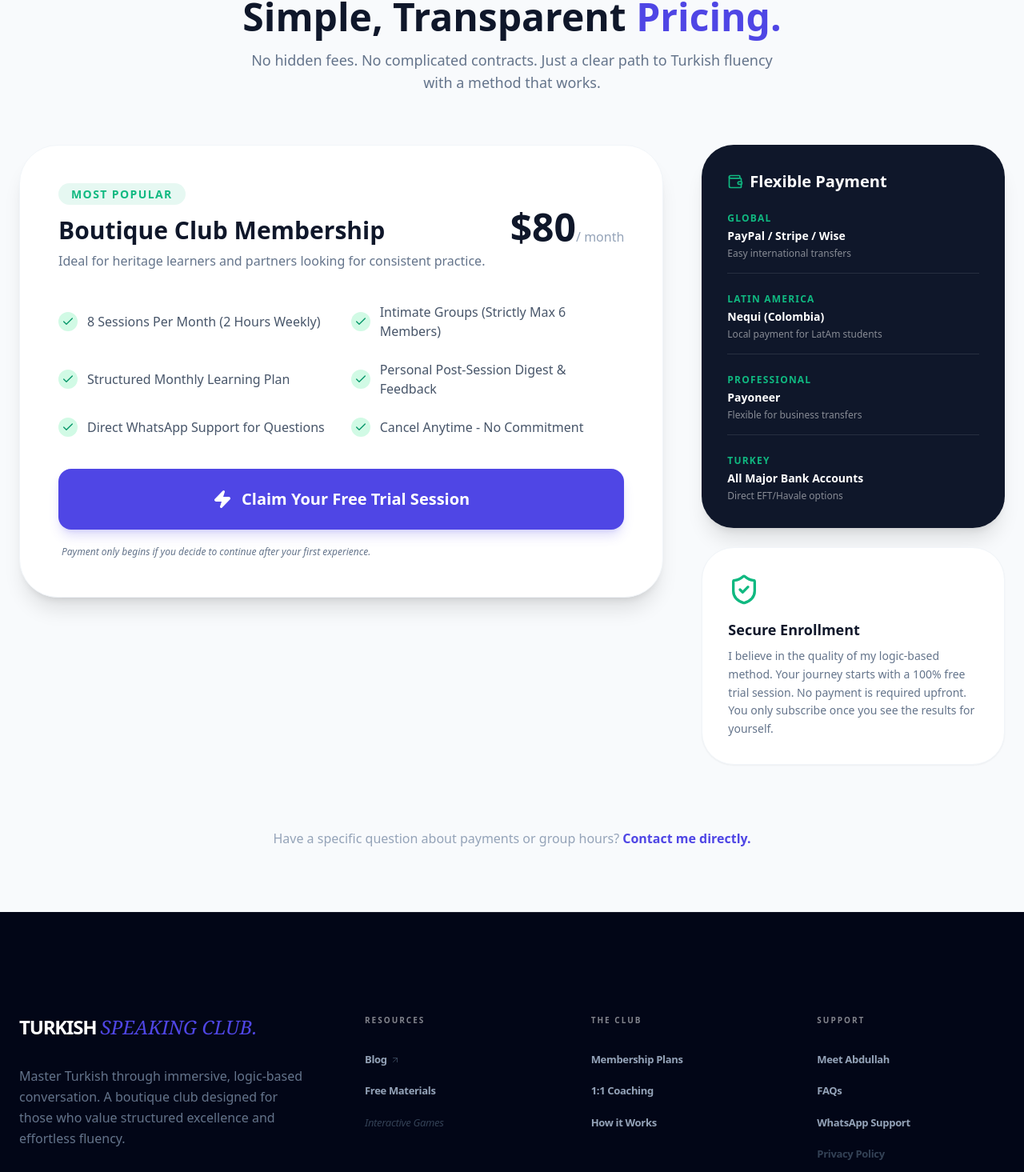
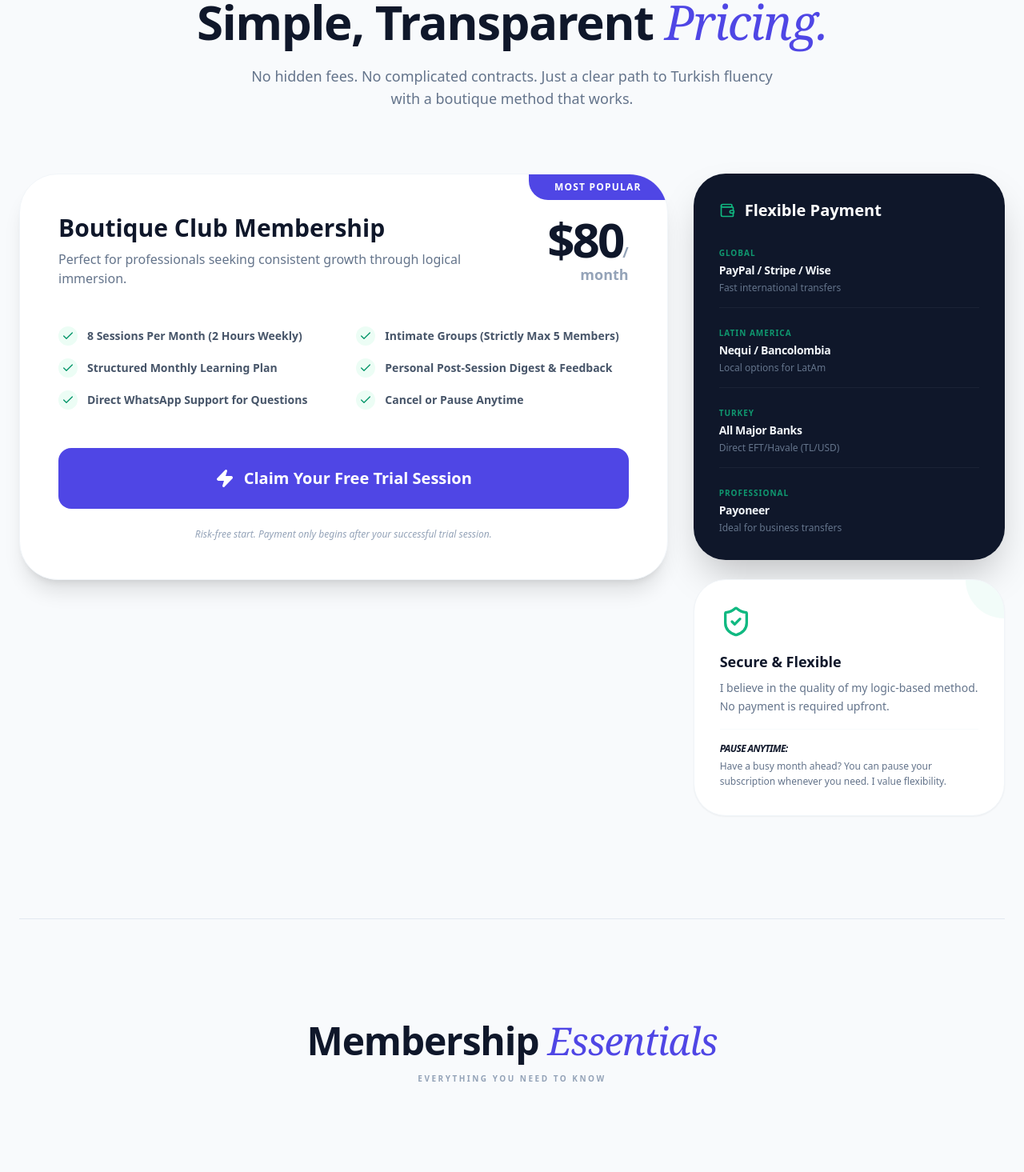
Before and after one commit to corduka/turkish-speaking-club, a React (Vite) app: page /membership in a window 1280 px wide. Shown: the part 131-1596 px from the top of the page at 80% size. Built offline with nearby package versions, Linux system fonts and the light colour scheme.

Commit message:
Create FAQItem.jsx component  and implement it to home and membership pages

```diff
--- /dev/null
+++ b/src/components/FAQItem.jsx
@@ -0,0 +1,73 @@
+import React, { useState } from 'react';
+import { motion, AnimatePresence } from 'framer-motion';
+import { Link } from 'react-router-dom';
+import { Plus, Minus, ArrowUpRight } from 'lucide-react';
+
+// 1. Tekil Satır Bileşeni (Daha önce yaptığın yapı)
+const Item = ({ question, answer, isOpen, onToggle }) => {
+  return (
+    <div className="border-b border-slate-100 last:border-0">
+      <button
+        onClick={onToggle}
+        className="w-full py-6 flex items-center justify-between text-left transition-colors group"
+      >
+        <span className={`text-lg font-bold transition-colors duration-300 ${
+          isOpen ? 'text-brand-primary' : 'text-slate-800 group-hover:text-brand-primary'
+        }`}>
+          {question}
+        </span>
+        <div className={`transition-colors duration-300 ${isOpen ? 'text-brand-primary' : 'text-slate-300'}`}>
+          {isOpen ? <Minus className="w-4 h-4" strokeWidth={3} /> : <Plus className="w-4 h-4" strokeWidth={3} />}
+        </div>
+      </button>
+      <AnimatePresence initial={false}>
+        {isOpen && (
+          <motion.div
+            initial={{ height: 0, opacity: 0 }}
+            animate={{ height: "auto", opacity: 1 }}
+            exit={{ height: 0, opacity: 0 }}
+            transition={{ duration: 0.3, ease: "easeInOut" }}
+            className="overflow-hidden"
+          >
+            <p className="pb-6 text-slate-500 leading-relaxed text-base">{answer}</p>
+          </motion.div>
+        )}
+      </AnimatePresence>
+    </div>
+  );
+};
+
+// 2. Esas Kullanacağın Bileşen (Liste + Link + "Biri açılınca diğeri kapansın" mantığı)
+const FAQItem = ({ items = [] }) => {
+  const [activeIndex, setActiveIndex] = useState(null);
+
+  return (
+    <div className="w-full">
+      {/* Liste Döngüsü */}
+      <div className="space-y-2">
+        {items.map((item, i) => (
+          <Item
+            key={i}
+            question={item.q}
+            answer={item.a}
+            isOpen={activeIndex === i}
+            onToggle={() => setActiveIndex(activeIndex === i ? null : i)}
+          />
+        ))}
+      </div>
+
+      {/* İstediğin "View All" Linki */}
+      <div className="mt-20 text-center">
+        <Link
+          to="/faq"
+          className="inline-flex items-center gap-2 text-slate-400 hover:text-brand-primary font-bold text-xs uppercase tracking-[0.2em] transition-all group"
+        >
+          <span>View All Frequently Asked Questions</span>
+          <ArrowUpRight className="w-4 h-4 group-hover:translate-x-0.5 group-hover:-translate-y-0.5 transition-transform" />
+        </Link>
+      </div>
+    </div>
+  );
+};
+
+export default FAQItem;
--- a/src/pages/Membership.jsx
+++ b/src/pages/Membership.jsx
@@ -1,31 +1,37 @@
 import React from 'react';
 import { motion } from 'framer-motion';
 import { useForm } from '../context/FormContext';
-import { Check, Globe, Wallet, ShieldCheck, Zap } from 'lucide-react';
+import { Check, Wallet, ShieldCheck, Zap, ArrowRight, MessageCircle } from 'lucide-react';
+import FAQItem from '../components/FAQItem';
 
-const pricingDetails = [
-  {
+
+const pricingDetails = {
   name: "Boutique Club Membership",
-    price: "80", // Örnektir, dilediğin gibi güncelleyebilirsin
+  price: "80",
   period: "/ month",
-    description: "Ideal for heritage learners and partners looking for consistent practice.",
+  description: "Perfect for professionals seeking consistent growth through logical immersion.",
   features: [
     "8 Sessions Per Month (2 Hours Weekly)",
-      "Intimate Groups (Strictly Max 6 Members)",
+    "Intimate Groups (Strictly Max 5 Members)",
     "Structured Monthly Learning Plan",
     "Personal Post-Session Digest & Feedback",
     "Direct WhatsApp Support for Questions",
-      "Cancel Anytime - No Commitment"
-    ],
-    highlight: true
-  }
+    "Cancel or Pause Anytime"
+  ]
+};
+
+const paymentMethods = [
+  { name: "Global", icons: "PayPal / Stripe / Wise", desc: "Fast international transfers" },
+  { name: "Latin America", icons: "Nequi / Bancolombia", desc: "Local options for LatAm" },
+  { name: "Turkey", icons: "All Major Banks", desc: "Direct EFT/Havale (TL/USD)" },
+  { name: "Professional", icons: "Payoneer", desc: "Ideal for business transfers" }
 ];
 
-const paymentMethods = [
-  { name: "Global", icons: "PayPal / Stripe / Wise", desc: "Easy international transfers" },
-  { name: "Latin America", icons: "Nequi (Colombia)", desc: "Local payment for LatAm students" },
-  { name: "Professional", icons: "Payoneer", desc: "Flexible for business transfers" },
-  { name: "Turkey", icons: "All Major Bank Accounts", desc: "Direct EFT/Havale options" }
+const membershipFAQs = [
+  { q: "How does the free trial work?", a: "Your first session is 100% free. It’s an opportunity to experience the logic-based method and see if the group dynamic fits your style. No credit card is required to join the trial." },
+  { q: "Can I pause my membership?", a: "Yes. If you have a busy month or a vacation planned, you can pause your subscription anytime. We value flexibility as much as consistency." },
+  { q: "How are groups formed?", a: "Groups are curated personally by Abdullah based on your level (A1-C2) and timezone. We ensure that every member in your circle is at a similar proficiency level." },
+  { q: "What is the payment schedule?", a: "Payment is requested monthly via a subscription model, only after you complete your free trial and decide to move forward with the club." }
 ];
 
 export default function Membership() {
@@ -35,103 +41,140 @@ export default function Membership() {
     <main className="pt-32 pb-20 px-6 bg-slate-50 min-h-screen">
       <div className="max-w-7xl mx-auto">
 
-        {/* Başlık */}
-        <div className="text-center mb-16">
+        {/* Header Section */}
+        <div className="text-center mb-20">
           <motion.h1
             initial={{ opacity: 0, y: 20 }}
             animate={{ opacity: 1, y: 0 }}
-            className="text-4xl md:text-5xl font-extrabold mb-4"
+            className="text-5xl md:text-6xl font-black mb-6 tracking-tight text-slate-900"
           >
-            Simple, Transparent <span className="text-brand-primary">Pricing.</span>
+            Simple, Transparent <span className="text-brand-primary italic font-serif font-light">Pricing.</span>
           </motion.h1>
-          <p className="text-slate-500 text-lg max-w-2xl mx-auto">
-            No hidden fees. No complicated contracts. Just a clear path to Turkish fluency with a method that works.
+          <p className="text-slate-500 text-lg max-w-2xl mx-auto font-medium">
+            No hidden fees. No complicated contracts. Just a clear path to Turkish fluency with a boutique method that works.
           </p>
         </div>
 
-        <div className="grid lg:grid-cols-3 gap-12 items-start">
+        <div className="grid lg:grid-cols-3 gap-8 items-start">
 
-          {/* 1. PAKET TABLOSU (2/3 Genişlik) */}
+          {/* 1. Main Pricing Card */}
           <motion.div
             initial={{ opacity: 0, x: -20 }}
             animate={{ opacity: 1, x: 0 }}
-            className="lg:col-span-2 bg-white rounded-[3rem] p-8 md:p-12 shadow-xl border border-slate-100"
+            className="lg:col-span-2 bg-white rounded-[3rem] p-8 md:p-12 shadow-xl border border-slate-100 relative overflow-hidden"
           >
-            <div className="flex flex-col md:flex-row justify-between items-start md:items-center mb-10 gap-6">
+            <div className="absolute top-0 right-0 bg-brand-primary text-white px-8 py-2 rounded-bl-3xl font-bold text-xs uppercase tracking-widest">
+              Most Popular
+            </div>
+
+            <div className="flex flex-col md:flex-row justify-between items-start md:items-center mb-12 gap-6">
               <div>
-                <span className="bg-brand-secondary/10 text-brand-secondary px-4 py-1 rounded-full text-sm font-bold uppercase tracking-widest">
-                  Most Popular
-                </span>
-                <h2 className="text-3xl font-bold mt-4">{pricingDetails[0].name}</h2>
-                <p className="text-slate-500 mt-2">{pricingDetails[0].description}</p>
+                <h2 className="text-3xl font-black text-slate-900 leading-tight">{pricingDetails.name}</h2>
+                <p className="text-slate-500 mt-2 font-medium">{pricingDetails.description}</p>
               </div>
               <div className="text-left md:text-right">
-                <span className="text-5xl font-black text-slate-900">${pricingDetails[0].price}</span>
-                <span className="text-slate-400 font-medium">{pricingDetails[0].period}</span>
+                <span className="text-6xl font-black text-slate-900 tracking-tighter">${pricingDetails.price}</span>
+                <span className="text-slate-400 font-bold text-lg">{pricingDetails.period}</span>
               </div>
             </div>
 
-            <div className="grid md:grid-cols-2 gap-6 mb-10">
-              {pricingDetails[0].features.map((feature, index) => (
+            <div className="grid md:grid-cols-2 gap-y-4 gap-x-8 mb-12">
+              {pricingDetails.features.map((feature, index) => (
                 <div key={index} className="flex items-center gap-3">
-                  <div className="bg-emerald-100 p-1 rounded-full">
+                  <div className="bg-emerald-50 p-1 rounded-full">
                     <Check className="w-4 h-4 text-emerald-600" />
                   </div>
-                  <span className="text-slate-600 font-medium">{feature}</span>
+                  <span className="text-slate-600 font-semibold text-sm">{feature}</span>
                 </div>
               ))}
             </div>
 
             <button
-              onClick={() => openForm('membership_page_main')}
-              className="w-full bg-brand-primary text-white py-6 rounded-2xl font-bold text-xl hover:bg-brand-dark transition-all shadow-lg shadow-brand-primary/20 flex items-center justify-center gap-3 group"
+              onClick={() => openForm('membership_main')}
+              className="w-full bg-brand-primary text-white py-6 rounded-2xl font-bold text-xl hover:shadow-[0_20px_40px_rgba(0,173,181,0.25)] transition-all flex items-center justify-center gap-3 group"
             >
-              <Zap className="w-6 h-6 fill-current" /> Claim Your Free Trial Session
+              <Zap className="w-6 h-6 fill-current group-hover:scale-110 transition-transform" />
+              Claim Your Free Trial Session
             </button>
-                          <p className="text-slate-500 text-xs mt-5 px-1 italic">
-                Payment only begins if you decide to continue after your first experience.
+            <p className="text-slate-400 text-xs mt-6 text-center italic font-medium">
+              Risk-free start. Payment only begins after your successful trial session.
             </p>
           </motion.div>
 
-          {/* 2. ÖDEME YÖNTEMLERİ (1/3 Genişlik) */}
+          {/* 2. Side Panel: Payments & Security */}
           <motion.div
             initial={{ opacity: 0, x: 20 }}
             animate={{ opacity: 1, x: 0 }}
             className="space-y-6"
           >
-            <div className="bg-brand-dark text-white rounded-[2.5rem] p-8 shadow-xl">
-              <h3 className="text-xl font-bold mb-6 flex items-center gap-2">
+            {/* Payment Methods */}
+            <div className="bg-slate-900 text-white rounded-[2.5rem] p-8 shadow-2xl">
+              <h3 className="text-xl font-bold mb-8 flex items-center gap-3">
                 <Wallet className="w-5 h-5 text-brand-secondary" /> Flexible Payment
               </h3>
               <div className="space-y-6">
                 {paymentMethods.map((method, i) => (
-                  <div key={i} className="border-b border-white/10 pb-4 last:border-0 last:pb-0">
-                    <p className="text-brand-secondary text-xs font-bold uppercase tracking-widest mb-1">{method.name}</p>
-                    <p className="font-semibold text-sm">{method.icons}</p>
-                    <p className="text-white/50 text-xs mt-1">{method.desc}</p>
+                  <div key={i} className="group border-b border-white/5 pb-4 last:border-0 last:pb-0">
+                    <p className="text-brand-secondary text-[10px] font-black uppercase tracking-widest mb-1 opacity-80">{method.name}</p>
+                    <p className="font-bold text-sm text-slate-100 tracking-tight">{method.icons}</p>
+                    <p className="text-slate-500 text-xs mt-1 font-medium">{method.desc}</p>
                   </div>
                 ))}
               </div>
             </div>
 
-            <div className="bg-white rounded-[2.5rem] p-8 border border-slate-100 shadow-sm">
+            {/* Security & Pause Feature */}
+            <div className="bg-white rounded-[2.5rem] p-8 border border-slate-100 shadow-sm relative overflow-hidden group">
+              <div className="absolute top-0 right-0 w-24 h-24 bg-emerald-500/5 rounded-full -mr-12 -mt-12 group-hover:scale-110 transition-transform" />
               <ShieldCheck className="w-10 h-10 text-emerald-500 mb-4" />
-              <h4 className="font-bold text-lg mb-2">Secure Enrollment</h4>
-              <p className="text-slate-500 text-sm leading-relaxed">
-                I believe in the quality of my logic-based method. Your journey starts with a 100% free trial session. No payment is required upfront. You only subscribe once you see the results for yourself.
+              <h4 className="font-bold text-lg mb-2 text-slate-900">Secure & Flexible</h4>
+              <p className="text-slate-500 text-sm leading-relaxed mb-4">
+                I believe in the quality of my logic-based method. No payment is required upfront.
+              </p>
+              <div className="pt-4 border-t border-slate-50">
+                <p className="text-xs font-bold text-slate-900 uppercase tracking-tighter mb-1 italic">Pause Anytime:</p>
+                <p className="text-slate-500 text-xs leading-relaxed">
+                  Have a busy month ahead? You can pause your subscription whenever you need. I value flexibility.
                 </p>
               </div>
+            </div>
           </motion.div>
+        </div>
+
+{/* 3. Membership FAQ Section */}
+<section className="mt-32 border-t border-slate-200 pt-32">
+  <div className="max-w-4xl mx-auto">
+    {/* Başlık Grubu */}
+    <div className="text-center mb-20">
+      <h3 className="text-4xl md:text-5xl font-black text-slate-900 tracking-tight">
+        Membership <span className="text-brand-primary italic font-serif font-light">Essentials</span>
+      </h3>
+      <p className="mt-4 text-slate-400 font-bold tracking-[0.25em] uppercase text-[10px]">
+        Everything you need to know
+      </p>
+    </div>
+
+    {/* İşte buraya ekliyoruz! Artık döngü ve link bu bileşenin içinde */}
+    <FAQItem items={membershipFAQs} />
 
   </div>
+</section>
 
-        {/* FAQ Seksiyonuna Link veya Küçük Not */}
-        <div className="mt-20 text-center">
-          <p className="text-slate-400">
-            Have a specific question about payments or group hours?
-            <a href="https://wa.me/00573219372828" target="_blank" className="text-brand-primary font-bold ml-1 hover:underline">Contact me directly.</a>
-          </p>
+        {/* Bottom Support */}
+        <div className="mt-24 text-center">
+          <div className="inline-flex items-center gap-6 px-8 py-4 bg-white rounded-full border border-slate-100 shadow-sm">
+            <span className="text-slate-500 font-medium">Still have questions?</span>
+            <a
+              href="https://wa.me/00573219372828"
+              target="_blank"
+              rel="noreferrer"
+              className="flex items-center gap-2 text-brand-primary font-black uppercase text-xs tracking-widest hover:opacity-80 transition-all"
+            >
+              <MessageCircle className="w-4 h-4 fill-current" /> Chat on WhatsApp
+            </a>
           </div>
+        </div>
+
       </div>
     </main>
   );
```
Also changed, not shown: src/pages/Home.jsx (+15 -51 lines). Lines whose indentation alone changed are shown as unchanged.
